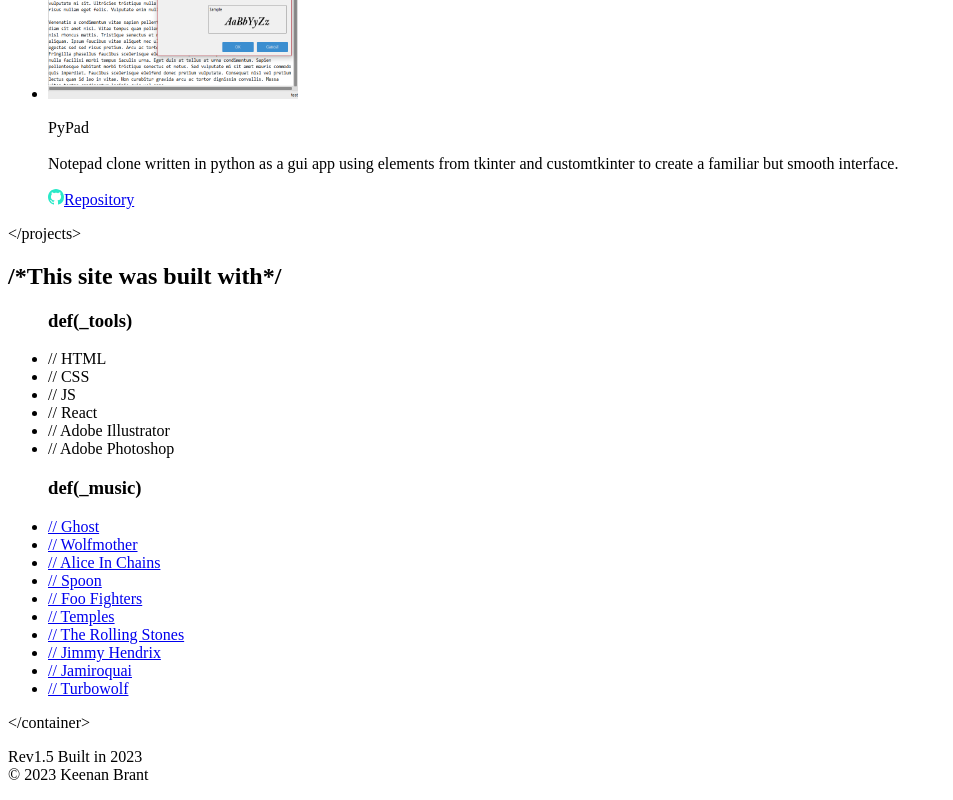
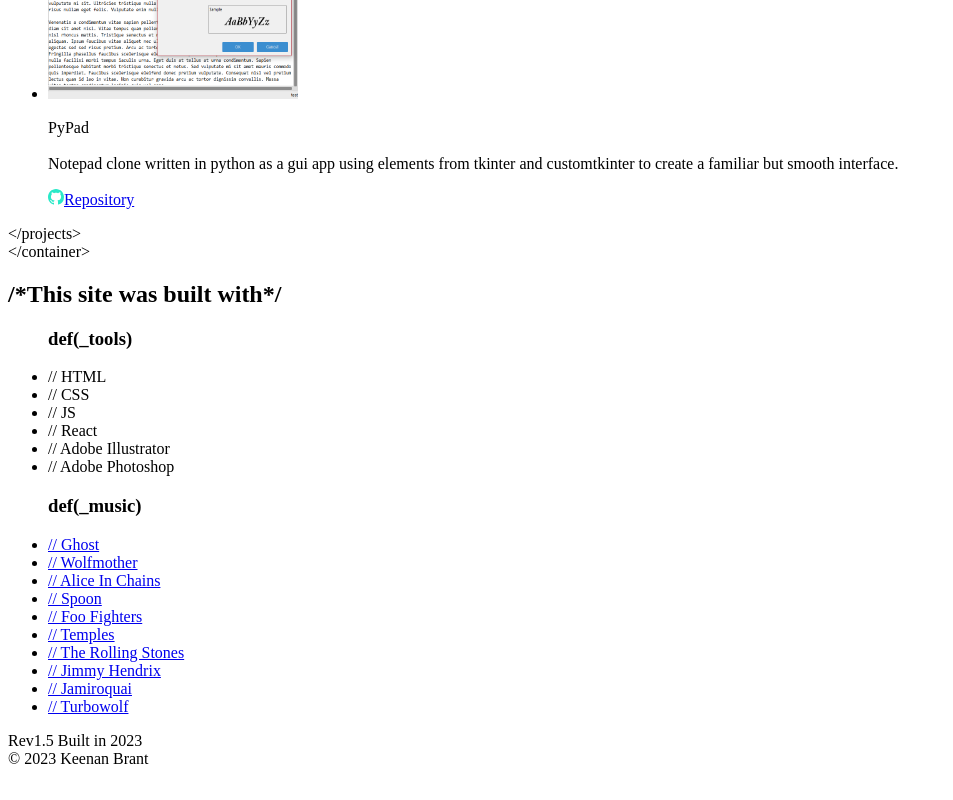
Before and after one commit to The-Nightman/Portfolio, a React (Vite) app: page / in a window 1280 px wide. Shown: the part 1745-2545 px from the top of the page, without its empty margins (0-953 px from the left). Built offline with nearby package versions, Linux system fonts and the light colour scheme.

Commit message:
fix component placing

```diff
--- a/src/pages/home.jsx
+++ b/src/pages/home.jsx
@@ -9,8 +9,8 @@ const Home = () => {
       <CurriculumVitae/>
       <SkillsHome/>
       <Projects/>
+      <span className="container-tags">&lt;/container&gt;</span>
       <MadeWith/>
-      <span className="container-tags">&lt;/container&gt;</span>
       </>
     )
   }
```
